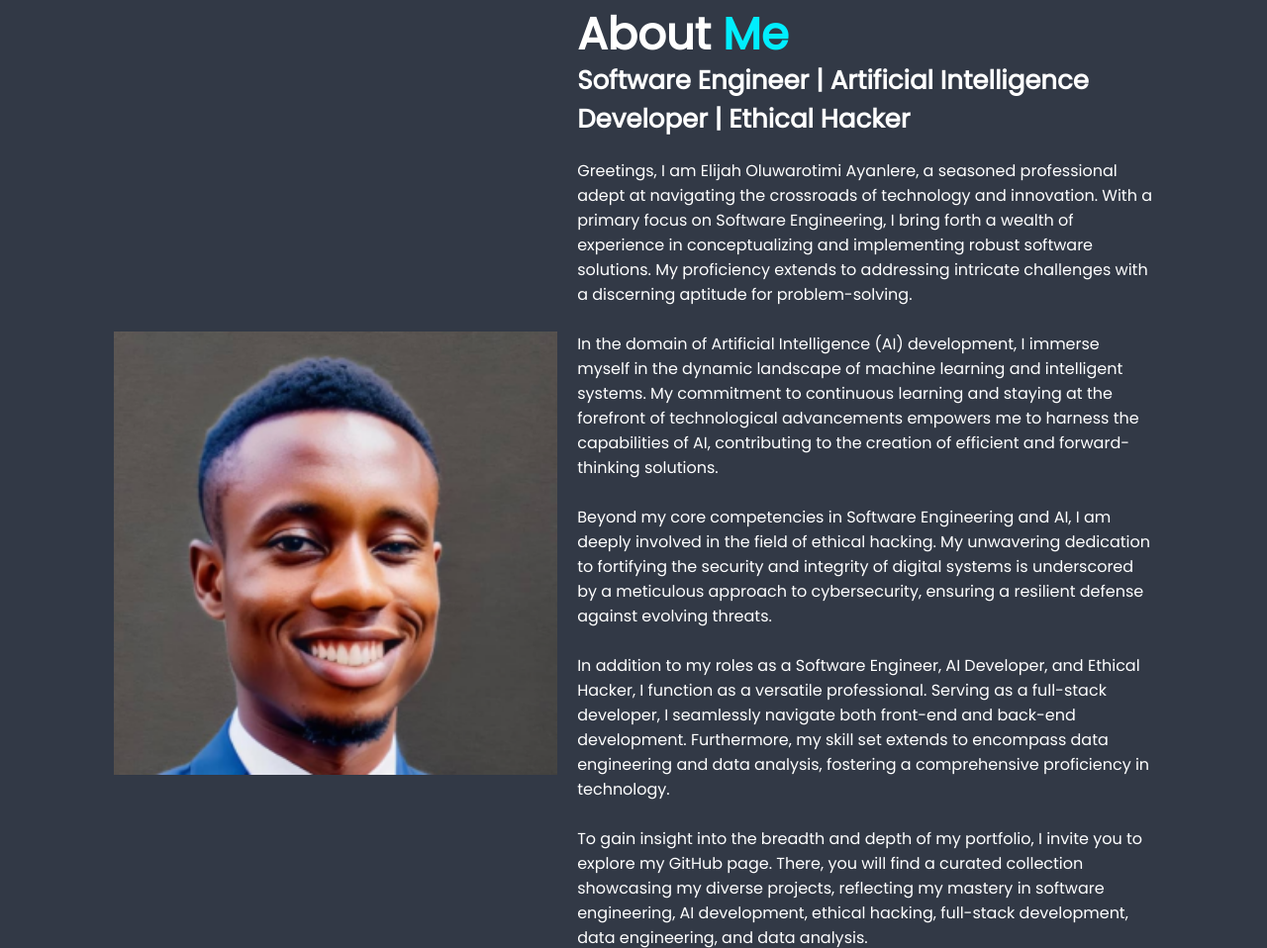
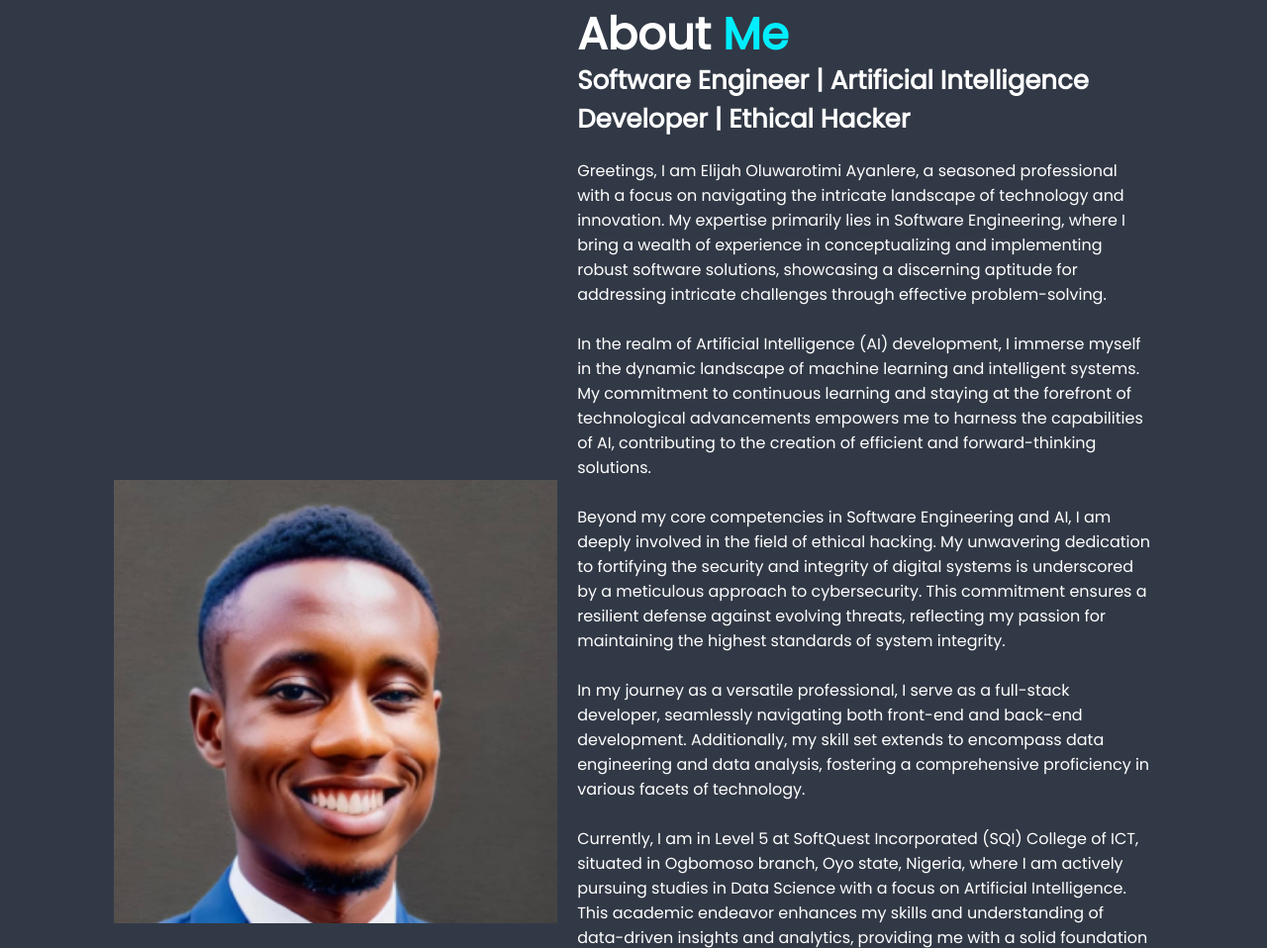
Before and after one commit to Elijah-Ayanlere/portfolio, a plain HTML site: page index.html in a window 1280 px wide. Shown: the part 892-1850 px from the top of the page at 99% size. Drawn offline with nearby package versions, Linux system fonts and the light colour scheme.

Commit message:
Update index.html

```diff
--- a/index.html
+++ b/index.html
@@ -57,15 +57,19 @@
         <div class="about-content">
             <h2 class="heading">About <span>Me</span></h2>
             <h3>Software Engineer | Artificial Intelligence Developer | Ethical Hacker</h3>
-            <p>Greetings, I am Elijah Oluwarotimi Ayanlere, a seasoned professional adept at navigating the crossroads of technology and innovation. With a primary focus on Software Engineering, I bring forth a wealth of experience in conceptualizing and implementing robust software solutions. My proficiency extends to addressing intricate challenges with a discerning aptitude for problem-solving. <br>
+            <p>Greetings, I am Elijah Oluwarotimi Ayanlere, a seasoned professional with a focus on navigating the intricate landscape of technology and innovation. My expertise primarily lies in Software Engineering, where I bring a wealth of experience in conceptualizing and implementing robust software solutions, showcasing a discerning aptitude for addressing intricate challenges through effective problem-solving. <br>
 
-                <br> In the domain of Artificial Intelligence (AI) development, I immerse myself in the dynamic landscape of machine learning and intelligent systems. My commitment to continuous learning and staying at the forefront of technological advancements empowers me to harness the capabilities of AI, contributing to the creation of efficient and forward-thinking solutions. <br>
+                <br> In the realm of Artificial Intelligence (AI) development, I immerse myself in the dynamic landscape of machine learning and intelligent systems. My commitment to continuous learning and staying at the forefront of technological advancements empowers me to harness the capabilities of AI, contributing to the creation of efficient and forward-thinking solutions. <br>
 
-                <br> Beyond my core competencies in Software Engineering and AI, I am deeply involved in the field of ethical hacking. My unwavering dedication to fortifying the security and integrity of digital systems is underscored by a meticulous approach to cybersecurity, ensuring a resilient defense against evolving threats. <br>
+                <br> Beyond my core competencies in Software Engineering and AI, I am deeply involved in the field of ethical hacking. My unwavering dedication to fortifying the security and integrity of digital systems is underscored by a meticulous approach to cybersecurity. This commitment ensures a resilient defense against evolving threats, reflecting my passion for maintaining the highest standards of system integrity. <br>
 
-                <br> In addition to my roles as a Software Engineer, AI Developer, and Ethical Hacker, I function as a versatile professional. Serving as a full-stack developer, I seamlessly navigate both front-end and back-end development. Furthermore, my skill set extends to encompass data engineering and data analysis, fostering a comprehensive proficiency in technology. <br>
+                <br> In my journey as a versatile professional, I serve as a full-stack developer, seamlessly navigating both front-end and back-end development. Additionally, my skill set extends to encompass data engineering and data analysis, fostering a comprehensive proficiency in various facets of technology. <br>
 
-                <br> To gain insight into the breadth and depth of my portfolio, I invite you to explore my GitHub page. There, you will find a curated collection showcasing my diverse projects, reflecting my mastery in software engineering, AI development, ethical hacking, full-stack development, data engineering, and data analysis. <br>
+                <br> Currently, I am in Level 5 at SoftQuest Incorporated (SQI) College of ICT, situated in Ogbomoso branch, Oyo state, Nigeria, where I am actively pursuing studies in Data Science with a focus on Artificial Intelligence. This academic endeavor enhances my skills and understanding of data-driven insights and analytics, providing me with a solid foundation for advanced learning and practical application. <br>
+
+                <br> In my pursuit of excellence, I complemented my formal education with courses on ethical hacking, acquiring valuable knowledge on Udemy. These courses have deepened my understanding of cybersecurity practices, providing practical insights into fortifying digital systems against potential threats. <br>
+
+               <br>  For an in-depth exploration of my diverse portfolio, I invite you to peruse my GitHub page. There, you will find a curated collection showcasing my mastery in software engineering, AI development, ethical hacking, full-stack development, data engineering, and data analysis. <br>
 
                 <br> Embark with me on this journey of innovation, where the convergence of my multifaceted expertise defines a dynamic and impactful career. I eagerly anticipate the exploration of new horizons and the continuous pursuit of excellence in the ever-evolving realm of technology.</p>
             <!-- <a href="#" class="btn">Read More</a> -->
```
